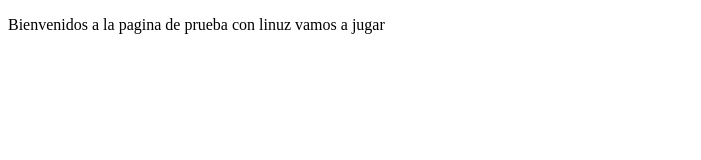
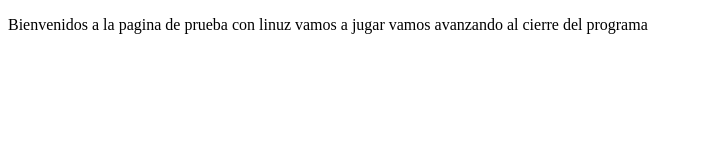
Before and after one commit to AdanRuvalcaba/proyectoDemoCursoPrework, a plain HTML site: page index.html in a window 1280 px wide. Shown: the whole page, without its empty margins (0-701 px from the left). Drawn offline with Linux system fonts and the light colour scheme.

Commit message:
first commit

```diff
--- a/index.html
+++ b/index.html
@@ -7,6 +7,8 @@
     <title>hola mundo</title>
 </head>
 <body>
-    <p>Bienvenidos a la pagina de prueba con linuz vamos a jugar</p>
+    <p>Bienvenidos a la pagina de prueba con linuz vamos a jugar
+        vamos avanzando al cierre del programa
+    </p>
 </body>
 </html>
```
